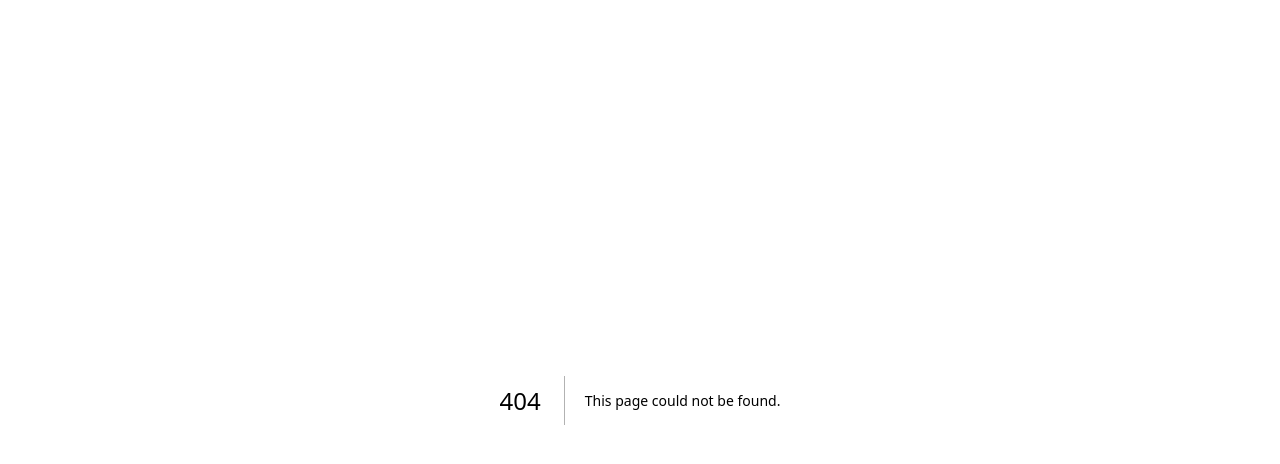
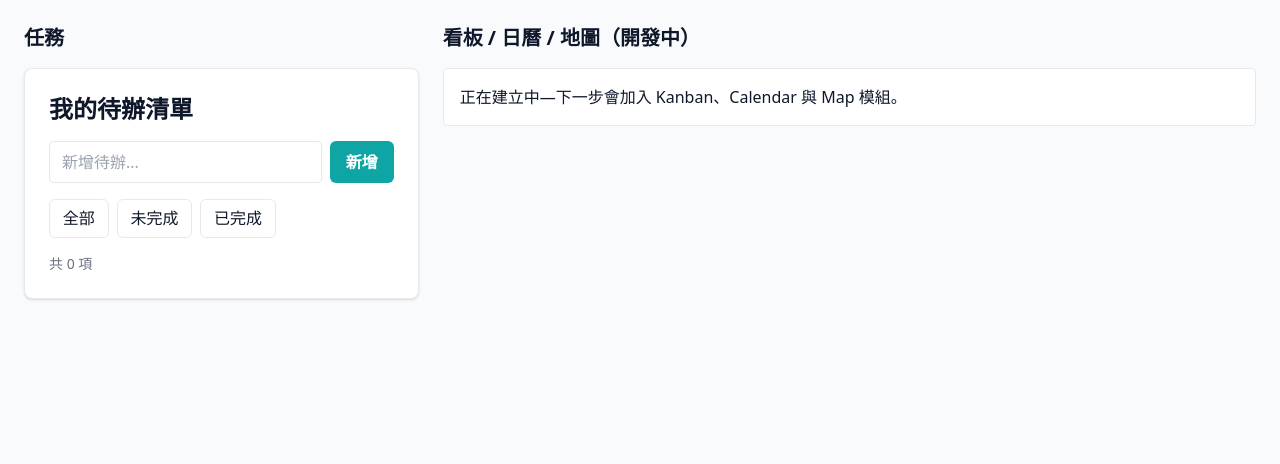
Before and after one commit to Yosi20251029/MyClawdbot, a Next.js app: page /dashboard in a window 1280 px wide. Before the commit this address had no page. Shown: the top 464 px of the page. Built offline with nearby package versions, Linux system fonts and the light colour scheme.

Commit message:
feat(dashboard): add dashboard page skeleton (start of dashboard-enhanced)

```diff
--- /dev/null
+++ b/pages/dashboard.tsx
@@ -0,0 +1,19 @@
+import dynamic from 'next/dynamic'
+import TodoApp from '../components/TodoApp'
+
+export default function Dashboard(){
+  return (
+    <main className="min-h-screen p-6" style={{backgroundColor:'var(--page)'}}>
+      <div className="max-w-7xl mx-auto grid gap-6 grid-cols-1 md:grid-cols-3">
+        <section className="md:col-span-1">
+          <h2 className="text-xl font-semibold mb-4">任務</h2>
+          <TodoApp />
+        </section>
+        <section className="md:col-span-2">
+          <h2 className="text-xl font-semibold mb-4">看板 / 日曆 / 地圖（開發中）</h2>
+          <div className="p-4 card card-border rounded">正在建立中—下一步會加入 Kanban、Calendar 與 Map 模組。</div>
+        </section>
+      </div>
+    </main>
+  )
+}
```
